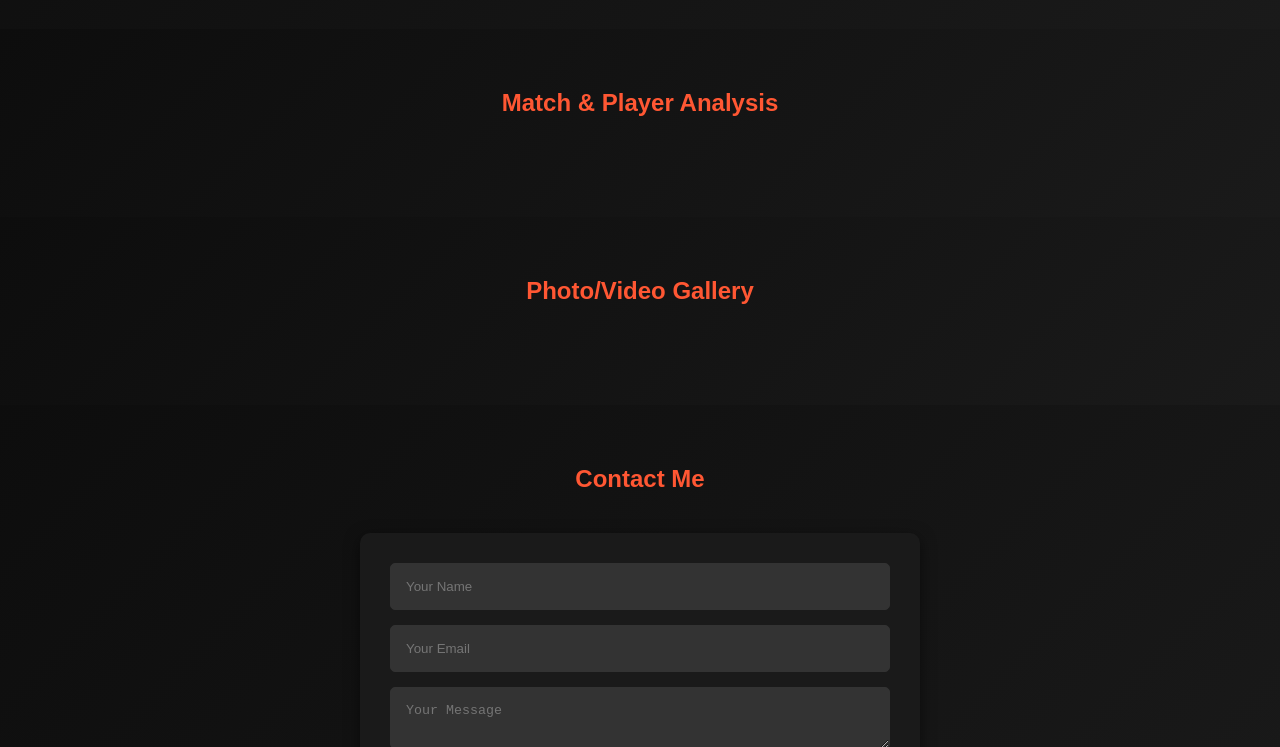
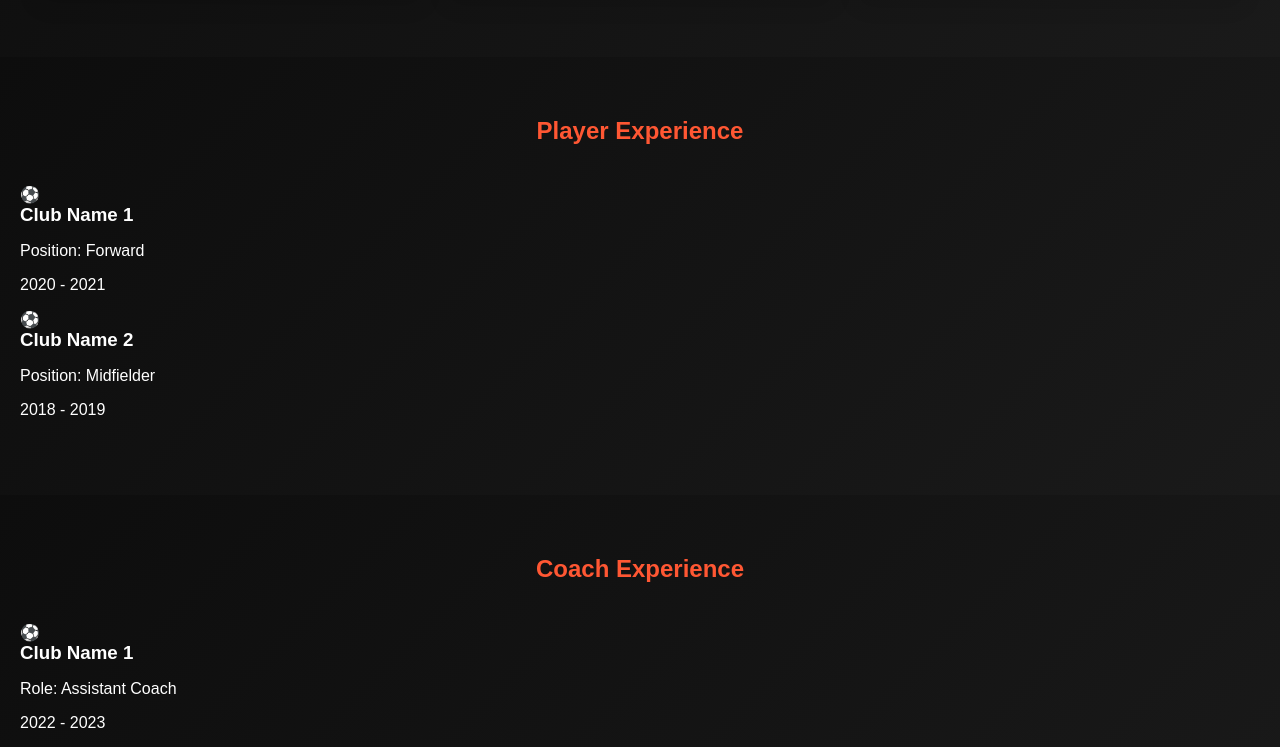
Before and after one commit to al-badarin/Football-Website-Portfolio-Old, a website: page public/index.html in a window 1280 px wide. Shown: the part 2053-2800 px from the top of the page. Drawn offline with Linux system fonts and the light colour scheme.

Commit message:
add player and coach experience sections

```diff
--- a/public/index.html
+++ b/public/index.html
@@ -17,10 +17,11 @@
     <link rel="stylesheet" href="styles/layout.css" />
     <link rel="stylesheet" href="styles/components.css" />
     <link rel="stylesheet" href="styles/header.css" />
+    <link rel="stylesheet" href="styles/hero-section.css" />
     <link rel="stylesheet" href="styles/about-section.css" />
     <link rel="stylesheet" href="styles/achievements-section.css" />
+    <link rel="stylesheet" href="styles/experience-section.css" />
     <link rel="stylesheet" href="styles/contact-section.css" />
-    <link rel="stylesheet" href="styles/hero-section.css" />
     <link rel="stylesheet" href="styles/footer.css" />
   </head>
   <body>
@@ -32,6 +33,8 @@
           <li><a href="#home">Home</a></li>
           <li><a href="#about">About</a></li>
           <li><a href="#achievements">Achievements</a></li>
+          <li><a href="#player-experience">Player Experience</a></li>
+          <li><a href="#coach-experience">Coach Experience</a></li>
           <li><a href="#analysis">Analysis</a></li>
           <li><a href="#gallery">Gallery</a></li>
           <li><a href="#contact">Contact</a></li>
@@ -100,6 +103,54 @@
       </div>
     </section>
 
+    <!-- Player Experience Section -->
+    <section id="player-experience" class="experience">
+      <h2>Player Experience</h2>
+      <div class="gallery">
+        <div class="experience-item" data-year="2021" data-club="club1">
+          <div class="experience-icon">⚽</div>
+          <div class="experience-info">
+            <h3>Club Name 1</h3>
+            <p>Position: Forward</p>
+            <p>2020 - 2021</p>
+          </div>
+        </div>
+        <div class="experience-item" data-year="2019" data-club="club2">
+          <div class="experience-icon">⚽</div>
+          <div class="experience-info">
+            <h3>Club Name 2</h3>
+            <p>Position: Midfielder</p>
+            <p>2018 - 2019</p>
+          </div>
+        </div>
+        <!-- Add more player experience cards as needed -->
+      </div>
+    </section>
+
+    <!-- Coach Experience Section -->
+    <section id="coach-experience" class="experience">
+      <h2>Coach Experience</h2>
+      <div class="gallery">
+        <div class="experience-item" data-year="2023" data-club="club1">
+          <div class="experience-icon">⚽</div>
+          <div class="experience-info">
+            <h3>Club Name 1</h3>
+            <p>Role: Assistant Coach</p>
+            <p>2022 - 2023</p>
+          </div>
+        </div>
+        <div class="experience-item" data-year="2022" data-club="club2">
+          <div class="experience-icon">⚽</div>
+          <div class="experience-info">
+            <h3>Club Name 2</h3>
+            <p>Role: Head Coach</p>
+            <p>2021 - 2022</p>
+          </div>
+        </div>
+        <!-- Add more coach experience cards as needed -->
+      </div>
+    </section>
+
     <!-- Analysis Section -->
     <section id="analysis" class="analysis">
       <h2>Match & Player Analysis</h2>
@@ -137,11 +188,11 @@
     <!-- Footer -->
     <footer>
       <div class="social-media">
+        <a href="https://linkedin.com" target="_blank">
+          <i class="fab fa-linkedin"></i>
+        </a>
         <a href="https://facebook.com" target="_blank">
           <i class="fab fa-facebook-f"></i>
-        </a>
-        <a href="https://linkedin.com" target="_blank">
-          <i class="fab fa-linkedin"></i>
         </a>
         <a href="https://instagram.com" target="_blank">
           <i class="fab fa-instagram"></i>
```
